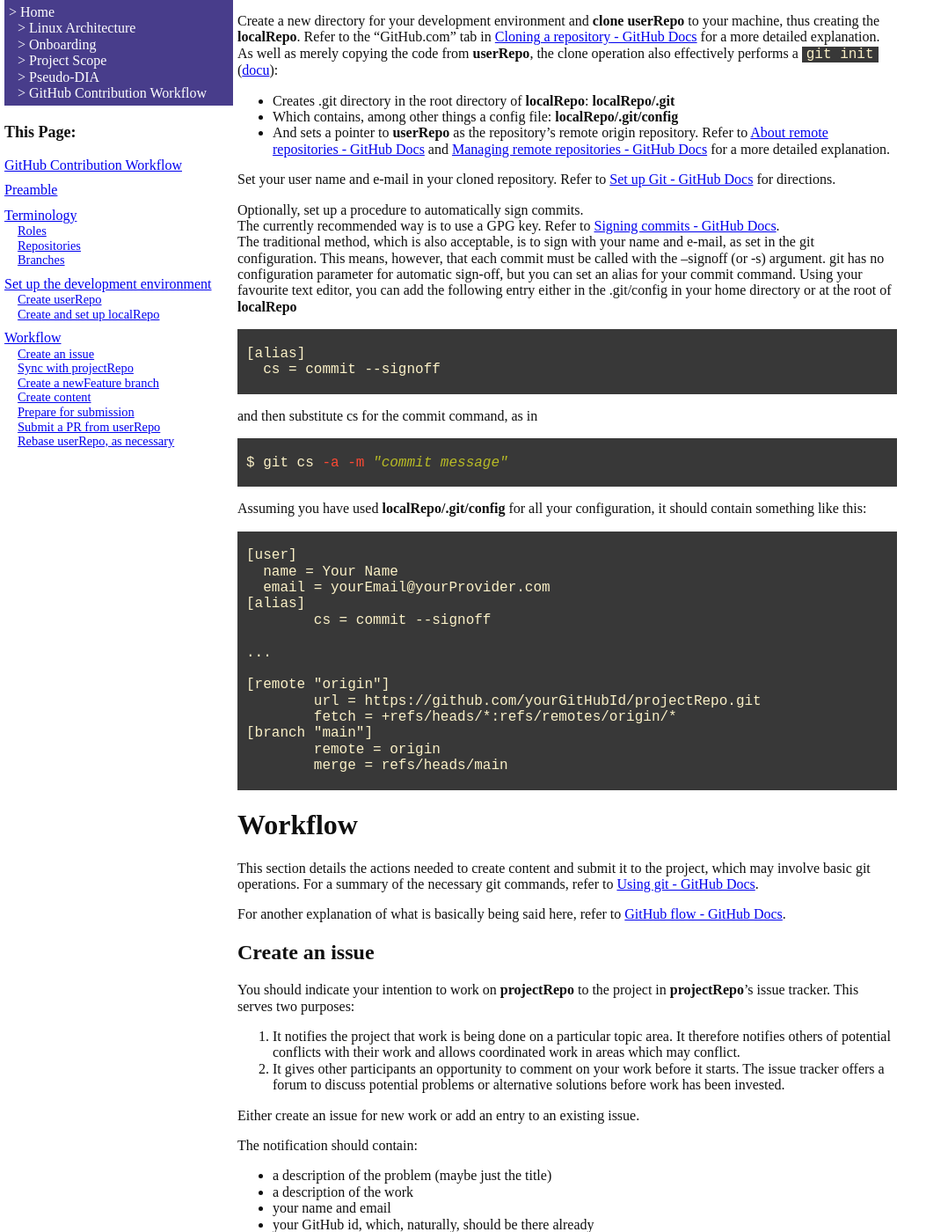
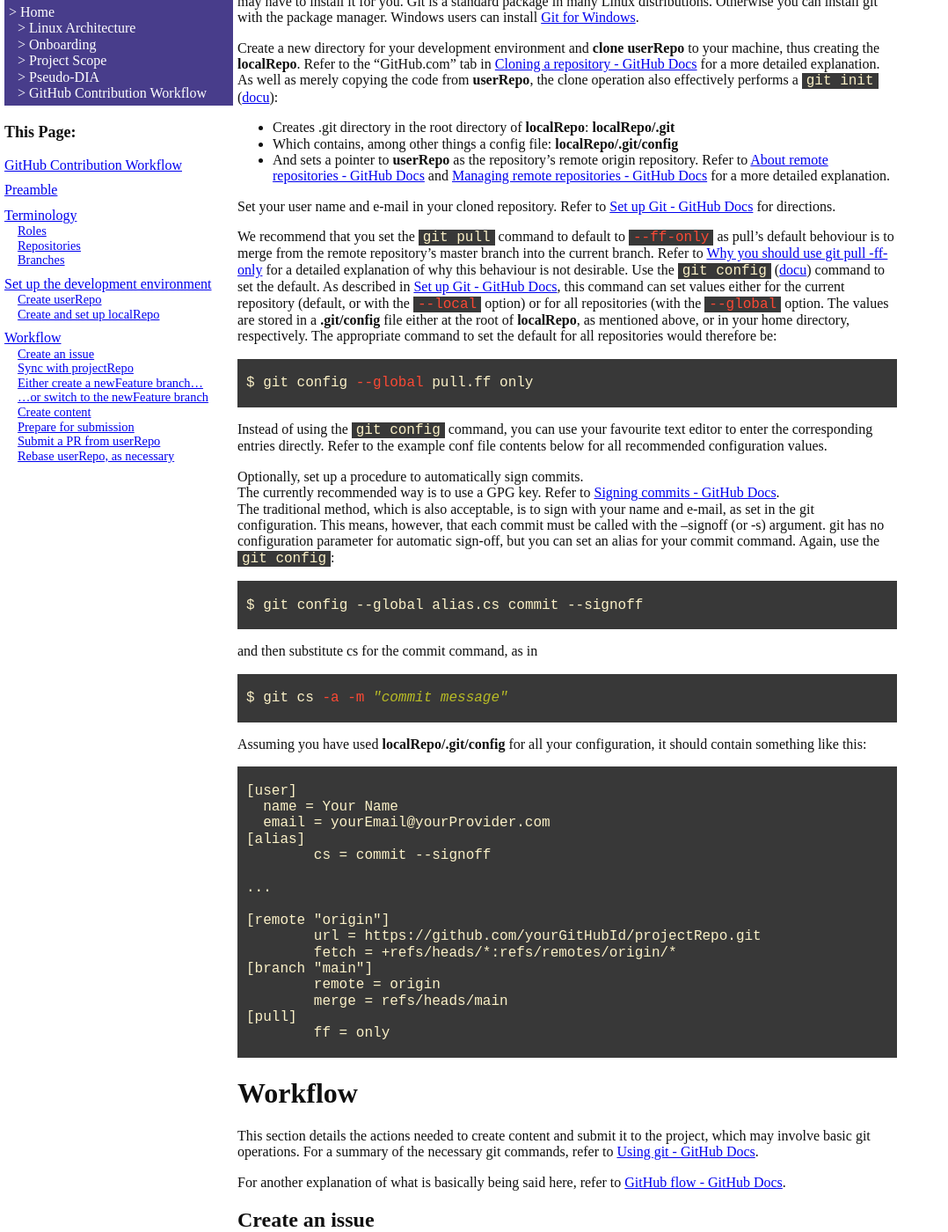
Before and after one commit to OpenJohnMacGregor/ElisaPages, a Jekyll site: the page built from docs/ContributionWorkflow.md, in a window 1280 px wide and 1400 px high, scrolled down 2375 px. Shown: the whole window at 88% size, without its empty margins (0-1078 px from the left). Built offline with Jekyll 4.4.1, drawn with Linux system fonts in a browser that asks for light colours; some of the changed text lies outside the part shown.

Commit message:
Omnibus update after Paul's review
- fetch/rebase
- --ff-only as default for pull

Signed-off-by: John MacGregor <open.john.macgregor@gmail.com>

```diff
--- a/docs/ContributionWorkflow.md
+++ b/docs/ContributionWorkflow.md
@@ -48,7 +48,7 @@ You will be expected to keep your contribution in sync with the project reposito
 
 The diagramme below illustrates the repository topology underlying the terminology.
 
-![Contribution Repositories](/assets/graphics/ContributionRepos.svg){: .svgImg}
+![Contribution Repositories](assets/graphics/GitHubContributionRepos.svg){: .svgImg}
 
 ## Roles
 
@@ -123,17 +123,40 @@ effectively performs a `git init`{: language-shell .highlight}
 Set your user name and e-mail in your cloned repository.
 Refer to [Set up Git - GitHub Docs](https://help.github.com/en/github/getting-started-with-github/set-up-git) for directions.
 
+We recommend that you set the `git pull`{:.language-shell .highlight} command to default to `--ff-only`{:.language-shell .highlight}
+as pull's default behoviour is to merge from the remote repository's master branch into the current branch.
+Refer to [Why you should use git pull -ff-only](https://blog.sffc.xyz/post/185195398930/why-you-should-use-git-pull-ff-only-git-is-a)
+for a detailed explanation of why this behaviour is not desirable.
+Use the `git config`{:.language-shell .highlight}
+([docu](https://git-scm.com/docs/git-config))
+command to set the default.
+As described in
+[Set up Git - GitHub Docs](https://help.github.com/en/github/getting-started-with-github/set-up-git),
+this command can set values either for the current repository (default, or with the `--local`{:.language-shell .highlight} option)
+or for all repositories (with the `--global`{:.language-shell .highlight} option.
+The values are stored in a **.git/config** file either at the root of **localRepo**, as mentioned above,
+or in your home directory, respectively.
+The appropriate command to set the default for all repositories would therefore be:
+~~~ shell
+
+$ git config --global pull.ff only
+
+~~~
+
+Instead of using the `git config`{:.language-shell .highlight} command, you can use your favourite text editor
+to enter the corresponding entries directly.
+Refer to the example conf file contents below for all recommended configuration values.
+
 Optionally, set up a procedure to automatically sign commits.
 The currently recommended way is to use a GPG key.
 Refer to [Signing commits - GitHub Docs](https://docs.github.com/en/authentication/managing-commit-signature-verification/signing-commits?query=feature+branch).
 The traditional method, which is also acceptable, is to sign with your name and e-mail, as set in the git configuration.
 This means, however, that each commit must be called with the --signoff (or -s) argument.
 git has no configuration parameter for automatic sign-off, but you can set an alias for your commit command.
-Using your favourite text editor, you can add the following entry either in the .git/config in your home directory or at the root of **localRepo**
+Again, use the `git config`{:.language-shell .highlight}:
 ~~~~ conf
 
-[alias]
-  cs = commit --signoff
+$ git config --global alias.cs commit --signoff
 
 ~~~~
 and then substitute cs for the commit command, as in
@@ -160,6 +183,8 @@ Assuming you have used **localRepo/.git/config** for all your configuration, it
 [branch "main"]
 	remote = origin
 	merge = refs/heads/main
+[pull]
+	ff = only
 
 ~~~
 
@@ -189,6 +214,7 @@ Either create an issue for new work or add an entry to an existing issue.
 The notification should contain:
 * a description of the problem (maybe just the title)
 * a description of the work
+* the name of the branch on which you will be working
 * your name and email
 * your GitHub id, which, naturally, should be there already
 
@@ -199,7 +225,7 @@ Should the local development environment already exist,
 Perform Steps 1 and 2 described in the
 [Periodically sync with projectRepo](#periodically-sync-with-projectrepo){: target="_self"} section below.
 
-## Create a newFeature branch
+## Either create a newFeature branch...
 
 The **master** branches of **userRepo** and **localRepo** should not contain
 changes from the current work.
@@ -208,15 +234,25 @@ have occurred due to accepted pull requests since you originally created the **n
 Refer to the next section for instructions on merging those changes
 into **newFeature**.
 
+First, ensure that the **master** branch is kept up to date.
+You should pull it from **userRepo** using the --ff-only option ([docu](https://git-scm.com/docs/git-pull)).
+~~~ shell
+
+$ git checkout mastter
+$ git pull origin master --ff-only
+
+~~~
+
 Creating a **newFeature** branch insulates your work from the rest of the project work.
 Refer to
 [About branches - GitHub](https://docs.github.com/en/github/collaborating-with-pull-requests/proposing-changes-to-your-work-with-pull-requests/about-branches)
 for a more detailed explanation.
 
-Although you can create a branch with the `git branch` command
+Although you can create a branch with the
+`git branch`{:.language-shell .highlight} command,
 ([docu](https://git-scm.com/docs/git-branch)),
-the `git checkout` command
-([docu](https://git-scm.com/docs/git-checkout))
+the `git checkout`{:.language-shell .highlight}
+([docu](https://git-scm.com/docs/git-checkout)) command
 can be used to switch to the new branch as well.
 ~~~ shell
 
@@ -227,6 +263,18 @@ The new branch should be placed on **userRepo** and the **localRepo** branch sho
 ~~~ shell
 
 $ git push -u origin newFeature
+
+~~~
+
+## ...or switch to the newFeature branch
+
+Should the **newFeature** branch already exist, you need only switch to it using the
+`git checkout`{:.language-shell .highlight}
+([docu](https://git-scm.com/docs/git-checkout))
+command.
+~~~ shell
+
+$ git checkout newFeature
 
 ~~~
 
@@ -260,7 +308,7 @@ about how to automate signing off commit.
 
 Include a reference the relevant issue in the commit message.
 Use the hashtag syntax
-`#<<"issue number">>`{:.language-conf .highlight}
+`#<issue number>`{:.language-conf .highlight}
 ([docu](https://docs.github.com/en/github/writing-on-github/working-with-advanced-formatting/autolinked-references-and-urls#issues-and-pull-requests))
 This will link the commit to the issue and make it visible in the GitHub interface.
 
@@ -295,49 +343,45 @@ Refer to
 
 #### 2) Update localRepo from userRepo
 
-To bring the **master** branch updates into your local development environment,
-you must first switch to the **master** branch and then bring in the changes from **userRepo**.
-Use the `git checkout`[:.language-shell .highlight} ([docu](https://git-scm.com/docs/git-checkout))
-and `git pull` ([docu](https://git-scm.com/docs/git-pull))
-commands:
+Other than the content that you have changed, the content ot the **newFeature** branch
+is at the **base** state.
+That is, the state it was in as the branch was created
+or in the state from the last merge from **userRepo/master**.
+
+To bring updates of all branches in **userRepo** into your local development environment,
+use the
+`git fetch`{:.language-shell .highlight}
+([docu](https://git-scm.com/docs/git-fetch))
+command.
+
+The fetched changes must still be explicitly merged into the **newFeature** branch, however.
+Since **projectMaster** contains changes that are not contained in **newFeature**,
+the merge will update the base state of the branch.
+Use the
+`git rebase`{:.language-shell .highlight}
+([docu](https://git-scm.com/docs/git-rebase))
+command to merge.
 ~~~ shell
 
-$ git checkout master
-$ git pull origin
+git rebase origin/master
 
 ~~~
 
-The **master** branch in **localRepo** is now synchronised with the **master** branch in **projectRepo**,
-but the changes must now be merged into the **newFeature** branch in **localRepo**.
-
-#### 3) Merge the changes in projectRepo into your local work
-
-Other than the content that you have changed, the content **newFeature** branch
-is at the base state.
-That is, the state it was in as the branch was created
-or in the state from the last merge.
-This merge updates the base state to the current state of **master**
-(which would then be synchronised with **projectRepo**).
-
-Switch back to the **newFeature** branch and pull the changes over from
-the **master** branch using the
-`git rebase`{:.language-shell .highlight} command
-([docu](https://git-scm.com/docs/git-rebase))
-~~~ shell
-
-$ git checkout newFeature
-$ git rebase master
-
-~~~
-
-In case of conflicts, rebase will interrupt the process and give you a chance to resolve the conflict.
+Should conflicts occur, rebase will interrupt the process and give you a chance to resolve the conflict.
 After the conflict has been resolved, the merge process can resume.
 Refer to the [rebase documentation](https://git-scm.com/docs/git-rebase)
 for a detailed description of the process and necessary commands.
 
 Now the **newFeature** branch is based on the most recent **master** branch and
-can be merged without back into the **master** branch without conflicts.
-Note that pushing the **newFeature** branch to **userRepo** will now require
+can be merged without back into the **master** branch (of **userRepo** and **projectRepo**) without conflicts.
+
+**Note 1** This workflow means that the local version of **master** in **localRepo**
+is **not** updated, but it does have the benefit that the merge operation
+does not involve checking out **master** to update it and then merging
+**master** into to **newFeature**.
+This lessens the danger of commiting **it** instead of **newFeature**.
+
+**Note 2** Pushing the **newFeature** branch to **userRepo** will now require
 the -force switch since rebasing will change the commit history in **localRepo**.
 Use
 ~~~ shell
@@ -345,7 +389,6 @@ Use
 $ git push origin -force
 
 ~~~
-
 
 
 ## Prepare for submission
@@ -388,9 +431,10 @@ thus require using the --force flag!
 
 ### Sync with projectRepo
 
-The rest of the content of **newFeature** should be at the same state as the current version on **projectRepo**.
+The rest of the content of **newFeature** should brought up to the same state as the current version on **projectRepo**,
+if it isn't already.
 
-This is explained in  the [Periodically sync with projectRepo](#periodically-sync-with-projectrepo){: target="_self"} section above.
+How to do this is explained in  the [Periodically sync with projectRepo](#periodically-sync-with-projectrepo){: target="_self"} section above.
 
 ### Push your work to userRepo
 
```
Also changed, not shown: other parts of docs/ContributionWorkflow.md (+2 -2 lines).
